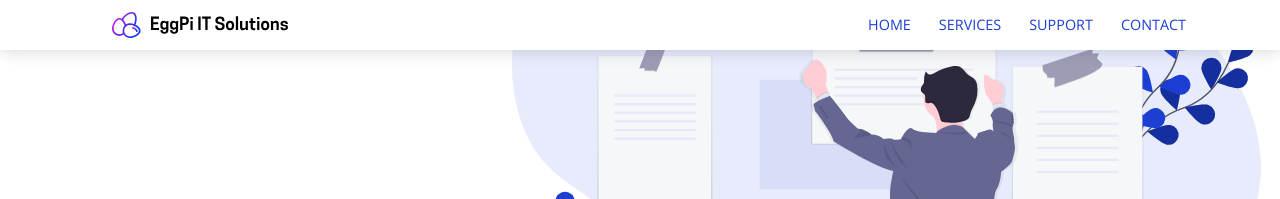
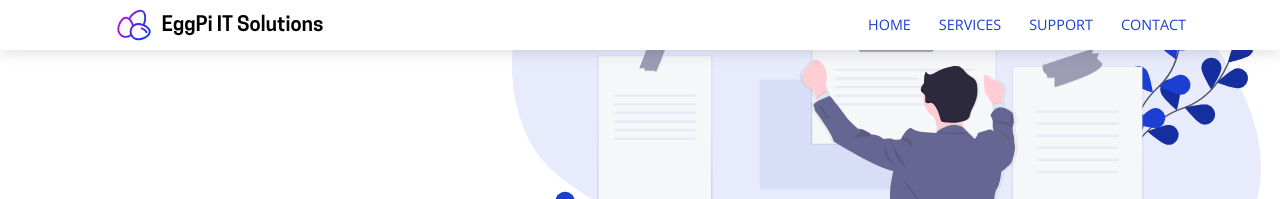
Before and after one commit to eggpi-site/eggpi-site.github.io, a Jekyll site: the page built from index.html, in a window 1280 px wide. Shown: the top 199 px of the page. Built offline with Jekyll 4.4.1, drawn with Linux system fonts in a browser that asks for light colours.

Commit message:
Update _logo.scss

```diff
--- a/_sass/components/_logo.scss
+++ b/_sass/components/_logo.scss
@@ -2,7 +2,7 @@
   display: none;
   @include media-breakpoint-up(sm) {
     display: block;
-    width: 240px;
+    width: 280px;
   }
   img {
     width: 100%;
```
